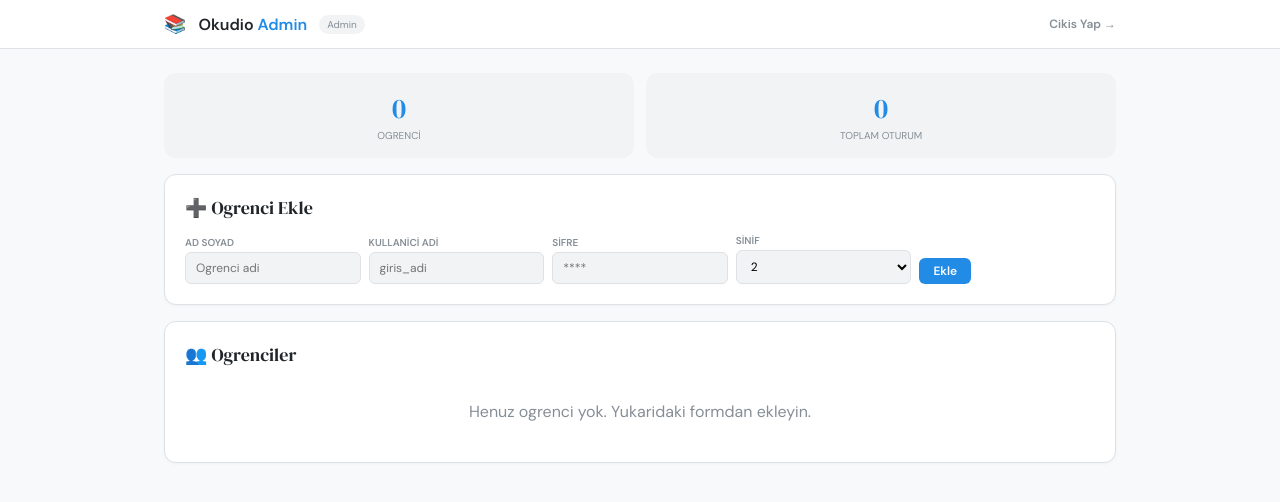
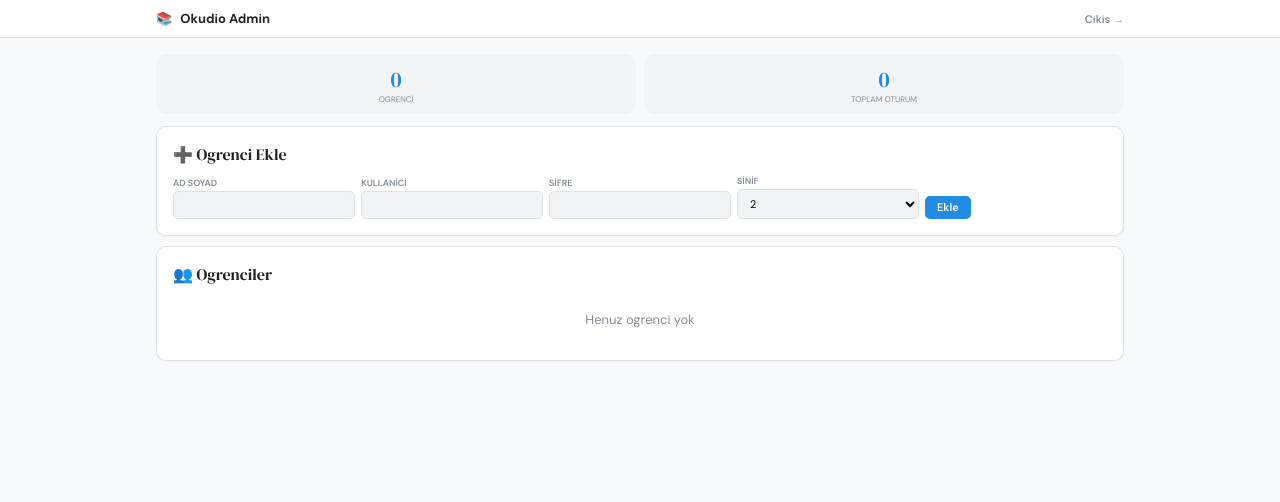
Before and after one commit to pekincex/okudio-dedektifi, a Flask app: page /admin in a window 1280 px wide. Shown: the top 502 px of the page. Run offline with Flask 3, Linux system fonts and the light colour scheme; a user stored in the database is signed in; data comes from the database, SQL or seed files in the repository.

Commit message:
Update admin.html

```diff
--- a/templates/templates/admin.html
+++ b/templates/templates/admin.html
@@ -5,68 +5,54 @@
 <title>Okudio — Admin</title>
 <link href="https://fonts.googleapis.com/css2?family=DM+Sans:wght@400;500;600;700&family=DM+Serif+Display&display=swap" rel="stylesheet">
 <style>
-:root{--bg:#F8F9FA;--surface:#FFF;--alt:#F1F3F5;--border:#DEE2E6;--text:#212529;--muted:#868E96;--accent:#228BE6;--ok:#2B8A3E;--okbg:#EBFBEE;--warn:#E67700;--bad:#C92A2A;--badbg:#FFF5F5;--r:12px}
-*{margin:0;padding:0;box-sizing:border-box}body{font-family:'DM Sans',sans-serif;background:var(--bg);color:var(--text)}
-header{background:var(--surface);border-bottom:1px solid var(--border);padding:12px 0}header .w{max-width:1000px;margin:0 auto;padding:0 24px;display:flex;align-items:center;gap:12px}header h1{font-size:16px;font-weight:600}header h1 span{color:var(--accent)}.badge{padding:3px 8px;background:var(--alt);border-radius:12px;font-size:10px;color:var(--muted)}.spacer{flex:1}.logout{font-size:12px;color:var(--muted);text-decoration:none}.logout:hover{color:var(--bad)}
-main{max-width:1000px;margin:0 auto;padding:24px}
-.card{background:var(--surface);border:1px solid var(--border);border-radius:var(--r);padding:20px;margin-bottom:16px;box-shadow:0 1px 3px rgba(0,0,0,.04)}
-.card-title{font-family:'DM Serif Display',serif;font-size:18px;margin-bottom:14px}
-.form-row{display:flex;gap:8px;flex-wrap:wrap;align-items:flex-end}.form-row>div{flex:1;min-width:100px}
-label{display:block;font-size:10px;font-weight:600;color:var(--muted);margin-bottom:3px;text-transform:uppercase}
-input,select{width:100%;padding:7px 10px;border:1px solid var(--border);border-radius:6px;font:12px 'DM Sans',sans-serif;background:var(--alt)}
-.btn{padding:7px 14px;border:none;border-radius:6px;font:12px/1 'DM Sans',sans-serif;font-weight:600;cursor:pointer}.btn-p{background:var(--accent);color:#fff}.btn-d{background:var(--bad);color:#fff;font-size:10px;padding:4px 8px}
-table{width:100%;border-collapse:collapse;font-size:13px}th{text-align:left;padding:8px 10px;background:var(--text);color:#fff;font-size:10px;text-transform:uppercase}td{padding:8px 10px;border-bottom:1px solid var(--border)}tr:nth-child(even){background:var(--alt)}
-.score{display:inline-block;padding:2px 8px;border-radius:10px;font-weight:600;font-size:11px}
-.s-ok{background:var(--okbg);color:var(--ok)}.s-warn{background:#FFF9DB;color:var(--warn)}.s-bad{background:var(--badbg);color:var(--bad)}
-.flash{padding:8px 12px;border-radius:6px;font-size:12px;margin-bottom:12px}.flash-success{background:var(--okbg);color:var(--ok)}.flash-error{background:var(--badbg);color:var(--bad)}
-a{color:var(--accent);text-decoration:none;font-weight:600;font-size:12px}a:hover{text-decoration:underline}
-.stat{text-align:center;padding:16px;background:var(--alt);border-radius:var(--r)}.stat-val{font-family:'DM Serif Display',serif;font-size:28px;color:var(--accent)}.stat-lbl{font-size:10px;color:var(--muted);text-transform:uppercase;margin-top:2px}
-.stats{display:flex;gap:12px;margin-bottom:16px}
+:root{--bg:#F8F9FA;--s:#FFF;--a:#F1F3F5;--b:#DEE2E6;--t:#212529;--m:#868E96;--ac:#228BE6;--ok:#2B8A3E;--ob:#EBFBEE;--w:#E67700;--bad:#C92A2A;--bb:#FFF5F5;--r:10px}
+*{margin:0;padding:0;box-sizing:border-box}body{font-family:'DM Sans',sans-serif;background:var(--bg);color:var(--t);font-size:13px}
+header{background:var(--s);border-bottom:1px solid var(--b);padding:10px 0}header .w{max-width:1000px;margin:0 auto;padding:0 16px;display:flex;align-items:center;gap:8px}.spacer{flex:1}.logout{font-size:11px;color:var(--m);text-decoration:none}
+main{max-width:1000px;margin:0 auto;padding:16px}
+.card{background:var(--s);border:1px solid var(--b);border-radius:var(--r);padding:16px;margin-bottom:10px;box-shadow:0 1px 2px rgba(0,0,0,.04)}
+.card-title{font-family:'DM Serif Display';font-size:16px;margin-bottom:10px}
+.form-row{display:flex;gap:6px;flex-wrap:wrap;align-items:flex-end}.form-row>div{flex:1;min-width:80px}
+label{display:block;font-size:9px;font-weight:600;color:var(--m);margin-bottom:2px;text-transform:uppercase}
+input,select{width:100%;padding:6px 8px;border:1px solid var(--b);border-radius:5px;font:11px 'DM Sans';background:var(--a)}
+.btn{padding:6px 12px;border:none;border-radius:5px;font:11px/1 'DM Sans';font-weight:600;cursor:pointer}.btn-p{background:var(--ac);color:#fff}.btn-d{background:var(--bad);color:#fff;font-size:9px;padding:3px 6px}
+table{width:100%;border-collapse:collapse;font-size:11px}th{text-align:left;padding:6px 8px;background:var(--t);color:#fff;font-size:9px;text-transform:uppercase}td{padding:6px 8px;border-bottom:1px solid var(--b)}tr:nth-child(even){background:var(--a)}
+.badge{display:inline-block;padding:2px 6px;border-radius:8px;font-weight:600;font-size:9px}.b-ok{background:var(--ob);color:var(--ok)}.b-w{background:#FFF9DB;color:var(--w)}.b-bad{background:var(--bb);color:var(--bad)}
+.flash{padding:6px 10px;border-radius:5px;font-size:11px;margin-bottom:10px}.flash-success{background:var(--ob);color:var(--ok)}.flash-error{background:var(--bb);color:var(--bad)}
+a{color:var(--ac);text-decoration:none;font-weight:600;font-size:11px}
+.stats{display:flex;gap:8px;margin-bottom:12px}.stat{flex:1;text-align:center;padding:10px;background:var(--a);border-radius:var(--r)}.stat-v{font-family:'DM Serif Display';font-size:22px;color:var(--ac)}.stat-l{font-size:8px;color:var(--m);text-transform:uppercase}
 </style>
 </head>
 <body>
-<header><div class="w"><span style="font-size:18px">📚</span><h1>Okudio <span>Admin</span></h1><span class="badge">{{ current_user.name }}</span><span class="spacer"></span><a href="/logout" class="logout">Cikis Yap →</a></div></header>
+<header><div class="w">📚 <b>Okudio Admin</b><span class="spacer"></span><a href="/logout" class="logout">Cikis →</a></div></header>
 <main>
 {% with messages = get_flashed_messages(with_categories=true) %}{% for cat, msg in messages %}<div class="flash flash-{{ cat }}">{{ msg }}</div>{% endfor %}{% endwith %}
-
 <div class="stats">
-<div class="stat" style="flex:1"><div class="stat-val">{{ students|length }}</div><div class="stat-lbl">Ogrenci</div></div>
-<div class="stat" style="flex:1"><div class="stat-val">{{ students|sum(attribute='total') }}</div><div class="stat-lbl">Toplam Oturum</div></div>
+<div class="stat"><div class="stat-v">{{ students|length }}</div><div class="stat-l">Ogrenci</div></div>
+<div class="stat"><div class="stat-v">{{ students|sum(attribute='total') }}</div><div class="stat-l">Toplam Oturum</div></div>
 </div>
-
 <div class="card">
 <div class="card-title">➕ Ogrenci Ekle</div>
-<form method="POST" action="/admin/ogrenci-ekle">
-<div class="form-row">
-<div><label>Ad Soyad</label><input name="name" required placeholder="Ogrenci adi"></div>
-<div><label>Kullanici Adi</label><input name="username" required placeholder="giris_adi"></div>
-<div><label>Sifre</label><input name="password" required placeholder="****"></div>
+<form method="POST" action="/admin/ogrenci-ekle"><div class="form-row">
+<div><label>Ad Soyad</label><input name="name" required></div>
+<div><label>Kullanici</label><input name="username" required></div>
+<div><label>Sifre</label><input name="password" required></div>
 <div><label>Sinif</label><select name="sinif"><option value="2">2</option><option value="3">3</option><option value="4">4</option><option value="5">5</option><option value="6">6</option><option value="7">7</option></select></div>
 <div><button type="submit" class="btn btn-p">Ekle</button></div>
-</div>
-</form>
-</div>
-
+</div></form></div>
 <div class="card">
 <div class="card-title">👥 Ogrenciler</div>
 {% if students %}
-<table>
-<tr><th>Ad</th><th>Sinif</th><th>Oturum</th><th>Son Dogruluk</th><th>Son WPM</th><th></th><th></th></tr>
+<table><tr><th>Ad</th><th>Sinif</th><th>Oturum</th><th>Son Dogruluk</th><th>Son WPM</th><th></th><th></th></tr>
 {% for s in students %}
 <tr>
-<td><strong>{{ s.user.name }}</strong><br><span style="font-size:10px;color:var(--muted)">@{{ s.user.username }}</span></td>
-<td>{{ s.user.sinif }}. sinif</td>
-<td>{{ s.total }}</td>
-<td>{% if s.last %}<span class="score {{ 's-ok' if s.last.dogruluk >= 95 else 's-warn' if s.last.dogruluk >= 70 else 's-bad' }}">%{{ s.last.dogruluk }}</span>{% else %}-{% endif %}</td>
+<td><b>{{ s.user.name }}</b><br><span style="font-size:9px;color:var(--m)">@{{ s.user.username }}</span></td>
+<td>{{ s.user.sinif }}</td><td>{{ s.total }}</td>
+<td>{% if s.last %}<span class="badge {{ 'b-ok' if s.last.dogruluk >= 95 else 'b-w' if s.last.dogruluk >= 70 else 'b-bad' }}">%{{ "%.0f"|format(s.last.dogruluk) }}</span>{% else %}-{% endif %}</td>
 <td>{% if s.last %}{{ s.last.wpm }}{% else %}-{% endif %}</td>
 <td><a href="/admin/ogrenci/{{ s.user.id }}">Detay →</a></td>
-<td><form method="POST" action="/admin/ogrenci-sil/{{ s.user.id }}" onsubmit="return confirm('Emin misin?')"><button type="submit" class="btn btn-d">Sil</button></form></td>
-</tr>
-{% endfor %}
-</table>
-{% else %}
-<p style="text-align:center;color:var(--muted);padding:20px">Henuz ogrenci yok. Yukaridaki formdan ekleyin.</p>
-{% endif %}
+<td><form method="POST" action="/admin/ogrenci-sil/{{ s.user.id }}" onsubmit="return confirm('Emin?')"><button type="submit" class="btn btn-d">Sil</button></form></td>
+</tr>{% endfor %}</table>
+{% else %}<p style="text-align:center;color:var(--m);padding:16px">Henuz ogrenci yok</p>{% endif %}
 </div>
 </main>
 </body>
```
